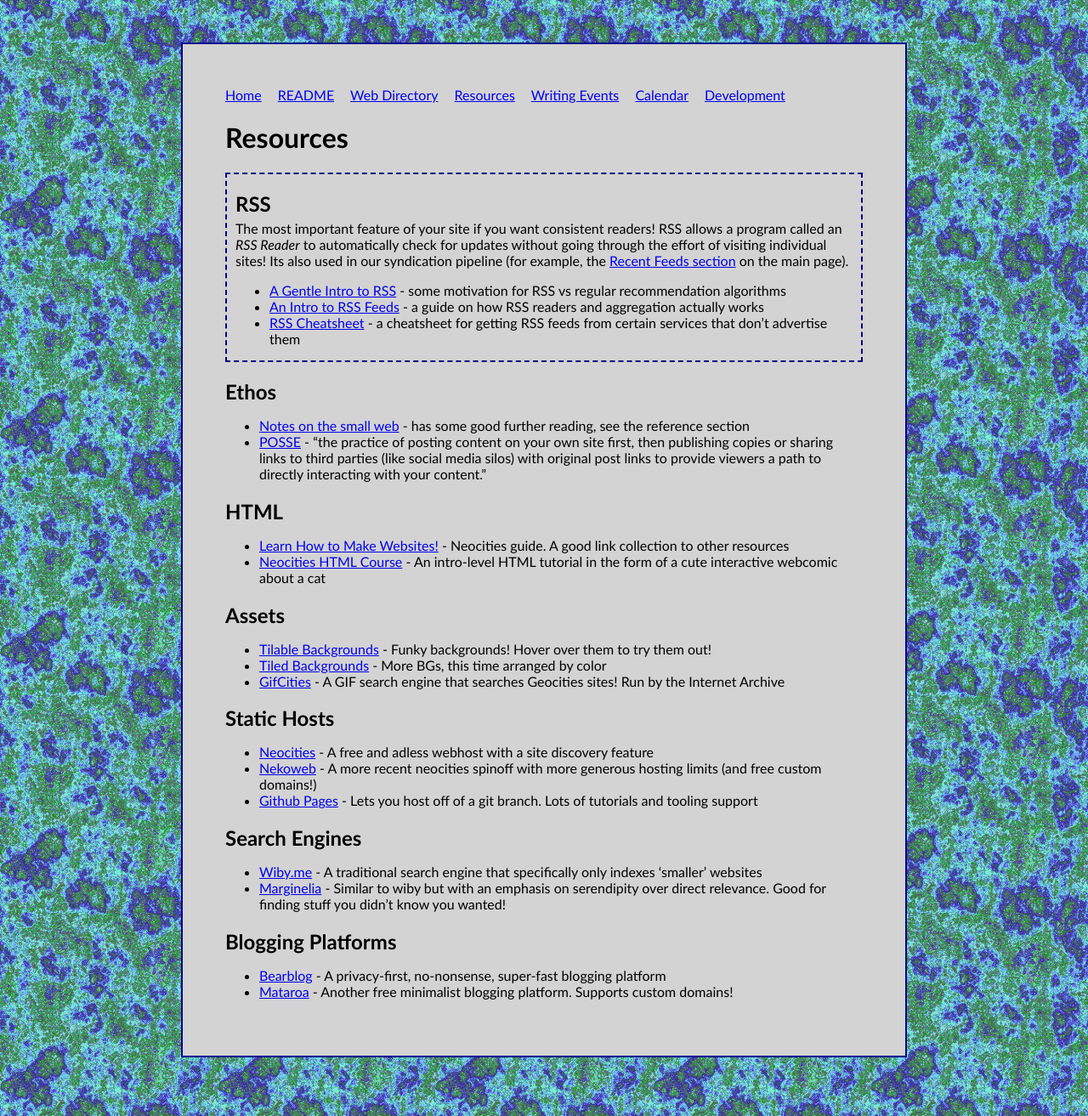
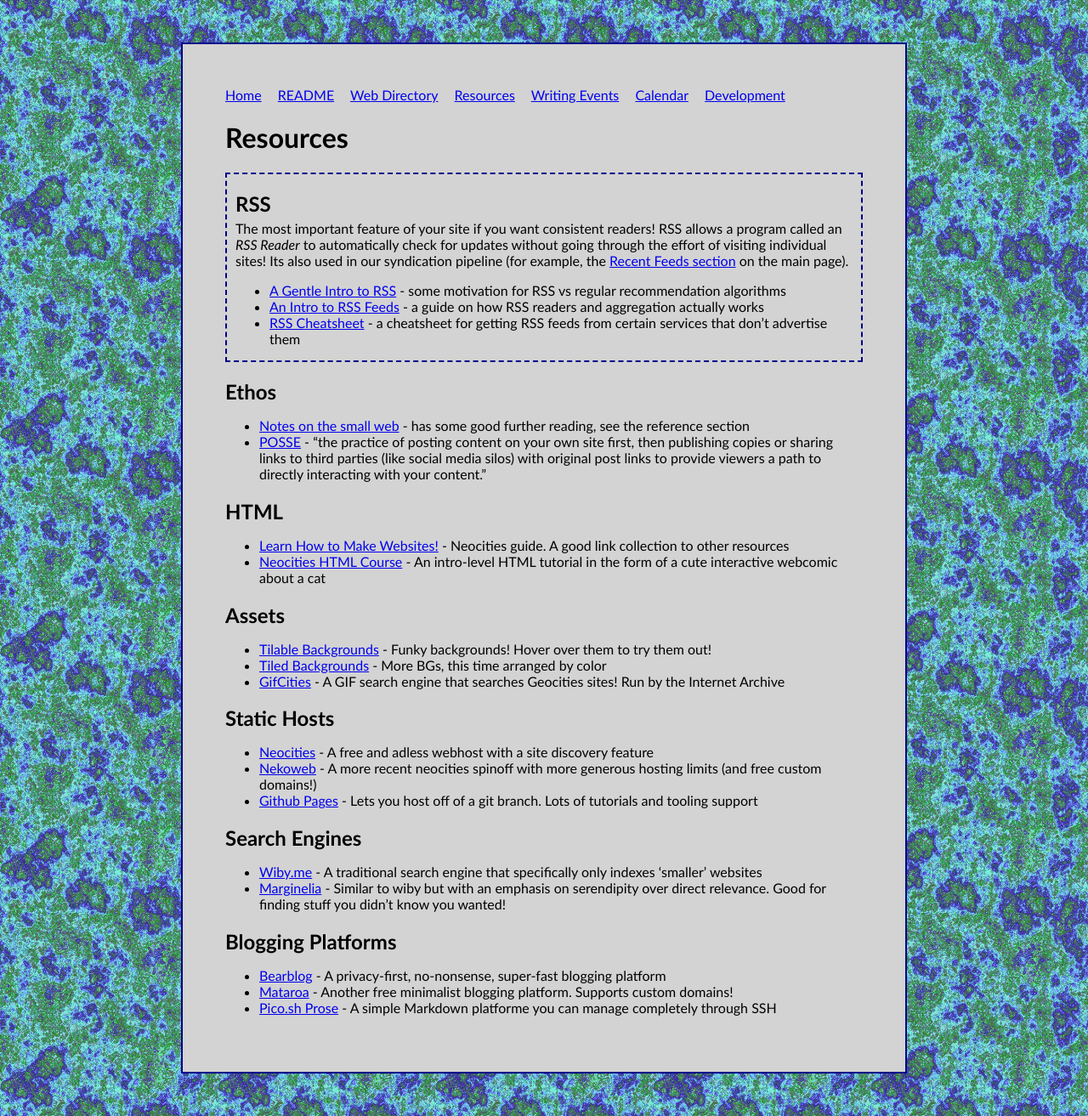
Before and after one commit to uoftwebloggingclub/uoftwebloggingclub.neocities.org, a Jekyll site: the page built from resources/index.md, in a window 1280 px wide. Shown: the whole page at 85% size. Built offline with Jekyll 4.4.1, drawn with Linux system fonts in a browser that asks for light colours.

Commit message:
Add pico.sh blogging platform

```diff
--- a/resources/index.md
+++ b/resources/index.md
@@ -57,3 +57,5 @@
 - [Bearblog](https://bearblog.dev/) - A privacy-first, no-nonsense, super-fast blogging platform
 
 - [Mataroa](https://mataroa.blog/) - Another free minimalist blogging platform. Supports custom domains!
+
+- [Pico.sh Prose](https://pico.sh/prose) - A simple Markdown platforme you can manage completely through SSH
```
